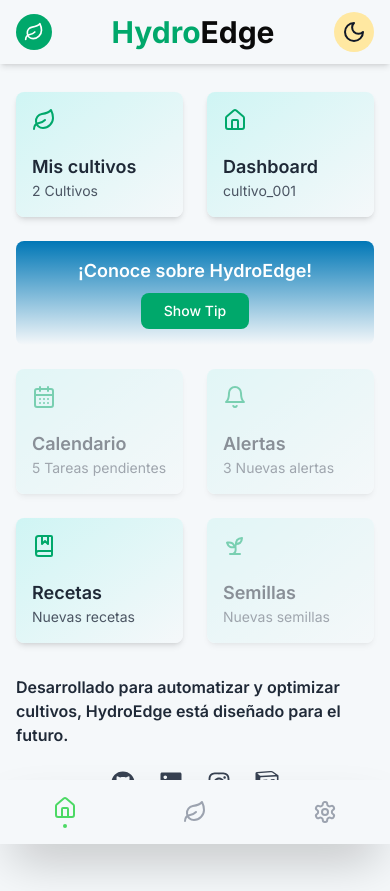
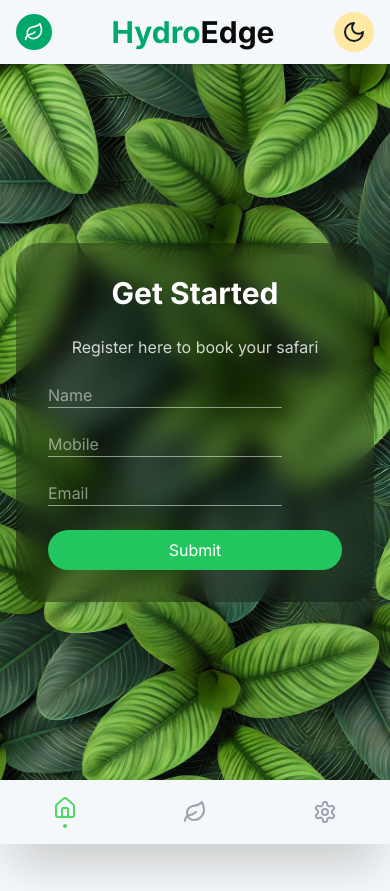
Before and after one commit to RamaGV/HydroEdge_front, a Next.js app: page / in a window 390 px wide. After the commit the page ends 844 px from the top, so only its background shows below. Built offline with nearby package versions, Linux system fonts and the light colour scheme.

Commit message:
Agrego loggin

```diff
--- a/app/layout.tsx
+++ b/app/layout.tsx
@@ -8,6 +8,7 @@ import { ThemeProvider } from '@/contexts/ThemeContext';
 import { HeaderProvider } from '@/contexts/HeaderContext';
 import { SidebarProvider } from '@/contexts/SidebarContext';
 import { RecetaProvider } from '@/contexts/RecetaContext';
+import { AccountProvider } from '@/contexts/AccountContext';
 import { Inter } from 'next/font/google';
 import Header from '@/components/Header';
 import Footer from '../components/Footer';
@@ -18,9 +19,9 @@ const inter = Inter({ subsets: ['latin'] });
 export default function RootLayout({ children }: { children: React.ReactNode }) {
   return (
     <html lang="en">
-      <body className={inter.className}>
-      <div className="hidde md:block">
-
+      <body className={`${inter.className} bg-[url('/fondo.webp')] bg-cover bg-center bg-no-repeat `}>
+        <div className="hidden md:block">
+          <p>Hola mundo</p>
         </div>
         <div className="block md:hidden">
           <ThemeProvider>
@@ -29,9 +30,11 @@ export default function RootLayout({ children }: { children: React.ReactNode })
                 <UserProvider>
                   <HeaderProvider>
                     <SidebarProvider>
+                      <AccountProvider>
                       <Header />
                       {children}
                       <Footer />
+                      </AccountProvider>
                     </SidebarProvider>
                   </HeaderProvider>
                 </UserProvider>
--- /dev/null
+++ b/app/login/page.tsx
@@ -0,0 +1,52 @@
+'use client'
+import { useState } from 'react'
+import { useAccount } from '@/contexts/AccountContext'
+
+export default function LoginPage() {
+  const [name, setName] = useState('')
+  const [mobile, setMobile] = useState('')
+  const [email, setEmail] = useState('')
+  const { setIsLoggin } = useAccount()
+
+  const handleSubmit = (e: React.FormEvent) => {
+    //e.preventDefault()
+    setIsLoggin(true)
+    console.log('Form submitted:', { name, mobile, email })
+  }
+
+  return (
+    <div className="min-h-screen flex items-center justify-center bg-cover bg-center p-4">
+      <div className="w-full max-w-md relative">
+        <div className="absolute inset-0 bg-black/30 backdrop-blur-md rounded-3xl" />
+        <form onSubmit={handleSubmit} className="relative space-y-6 p-8">
+          <h2 className="text-3xl font-bold text-white text-center mb-2">Get Started</h2>
+          <p className="text-white/80 text-center mb-6">Register here to book your safari</p>
+          <input
+            type="text"
+            placeholder="Name"
+            value={name}
+            onChange={(e) => setName(e.target.value)}
+            className="bg-transparent border-b border-white/50 text-white placeholder-white/50 focus:border-white"
+          />
+          <input
+            type="tel"
+            placeholder="Mobile"
+            value={mobile}
+            onChange={(e) => setMobile(e.target.value)}
+            className="bg-transparent border-b border-white/50 text-white placeholder-white/50 focus:border-white"
+          />
+          <input
+            type="email"
+            placeholder="Email"
+            value={email}
+            onChange={(e) => setEmail(e.target.value)}
+            className="bg-transparent border-b border-white/50 text-white placeholder-white/50 focus:border-white"
+          />
+          <button type="submit" className="w-full bg-green-500 hover:bg-green-600 text-white rounded-full py-2" >
+            Submit
+          </button>
+        </form>
+      </div>
+    </div>
+  )
+}
--- a/app/page.tsx
+++ b/app/page.tsx
@@ -7,14 +7,18 @@ import { FaGithub, FaLinkedin, FaInstagram } from 'react-icons/fa';
 import { useCultivo } from '@/contexts/CultivoContext';
 import { useUser } from '@/contexts/UserContext';
 import { useTheme } from '@/contexts/ThemeContext';
+import { useAccount } from '@/contexts/AccountContext';
 import { SiNotion } from 'react-icons/si';
 
 import WidgetHome from '@/components/WidgetHome';
+import LoginPage from '@/app/login/page';
 import { getWidgets } from '@/components/widgetsData';
 import TipWidget from '@/components/TipWidget';
+import { useState } from 'react';
 
 export default function HomePage() {
   const { isDarkMode } = useTheme();
+  const { isLoggin, setIsLoggin } = useAccount();
 
   const { cultivoId } = useCultivo();
   const user = useUser();
@@ -24,6 +28,8 @@ export default function HomePage() {
   return (
     <>
       {/* Contenido responsivo */}
+      {!isLoggin && <LoginPage />}
+      {isLoggin && (
           <div className={`${isDarkMode ? 'dark' : 'light'}`}>
           <div className="flex flex-col min-h-screen select-none
                           bg-background-light text--textlight
@@ -85,6 +91,7 @@ export default function HomePage() {
             </main>
           </div>
         </div>
+      )}
     </>
   );
 }
--- /dev/null
+++ b/contexts/AccountContext.tsx
@@ -0,0 +1,24 @@
+import React, { createContext, useState, useContext } from 'react';
+
+interface AccountContextProps {
+    isLoggin: boolean;
+    setIsLoggin: (isLoggin: boolean) => void;
+}
+
+const AccountContext = createContext<AccountContextProps>({
+  isLoggin: true,
+  setIsLoggin: () => {}
+});
+
+// Proveedor del contexto que envolverá las páginas que necesiten acceder al estado
+export const AccountProvider = ({ children }: { children: React.ReactNode }) => {
+    const [isLoggin, setIsLoggin] = useState(false);
+
+    return (
+    <AccountContext.Provider value={{ isLoggin, setIsLoggin }}>
+        {children}
+    </AccountContext.Provider>
+    );
+};
+
+export const useAccount = () => useContext(AccountContext);  // Hook personalizado
```
Also changed, not shown: public/fondo.webp (added). Lines whose indentation alone changed are shown as unchanged.
